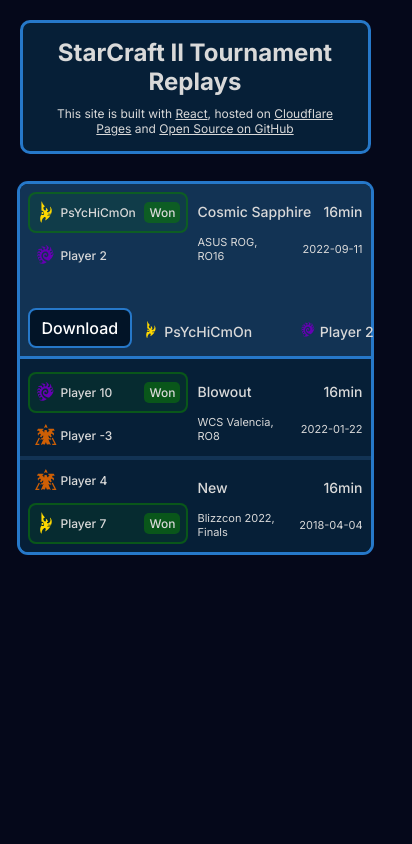
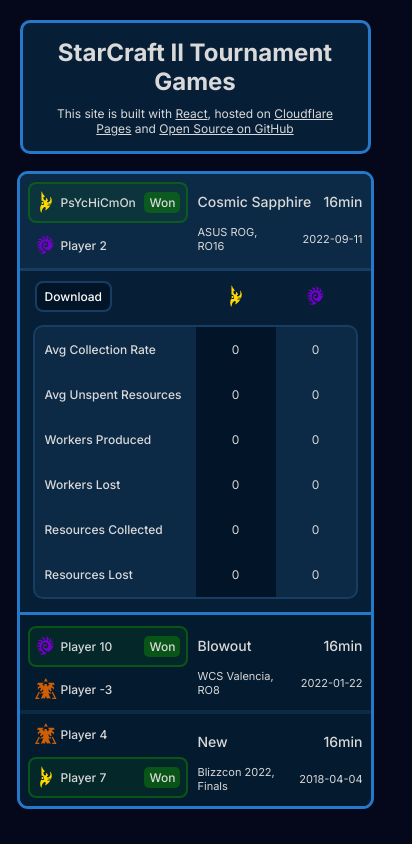
Before and after one commit to ZephyrBlu/sc2.gg, a React (Vite) app: page / in a window 390 px wide. Both pictures are taken after a click on the element 195 px from the left and 230 px from the top of the page. Shown: the whole page, 412 px wide, since content can reach past the window. Built offline with nearby package versions, Linux system fonts and the light colour scheme.

Commit message:
Basic responsive replay details layout

```diff
--- a/index.html
+++ b/index.html
@@ -9,7 +9,7 @@
     <link rel="preconnect" href="https://fonts.gstatic.com" crossorigin>
     <link href="https://fonts.googleapis.com/css2?family=Inter:wght@400;500;700&display=swap" rel="stylesheet">
 
-    <title>StarCraft II Tournament Replays</title>
+    <title>StarCraft II Tournament Games</title>
   </head>
   <body>
     <div id="root"></div>
--- a/src/App.css
+++ b/src/App.css
@@ -1,11 +1,7 @@
-.App {
-  margin-top: 30px;
-}
-
 .App__header {
   background-color: var(--secondary-dark-3);
   border: 3px solid var(--primary-blue);
-  margin-bottom: 30px;
+  margin: 30px 0;
   border-radius: 10px;
   padding: 15px;
   font-weight: 700;
@@ -34,5 +30,6 @@
 
   .App__header {
     font-size: 24px;
+    margin: 20px 0;
   }
 }
--- a/src/App.tsx
+++ b/src/App.tsx
@@ -11,7 +11,7 @@
   return (
     <div className="App">
       <header className="App__header">
-        StarCraft II Tournament Replays
+        StarCraft II Tournament Games
         <span className="App__sub-heading">
           This site is built with&nbsp;
           <a href="https://reactjs.org/" target="_blank">React</a>,
--- a/src/ReplayDetails.css
+++ b/src/ReplayDetails.css
@@ -1,16 +1,23 @@
 .ReplayDetails {
-  margin-top: 40px;
+  margin: -20px;
+  padding: 20px;
+  margin-top: 15px;
+  padding-top: 15px;
+  border-top: 3px solid var(--primary-light-3);
+  background-color: var(--secondary-dark-3);
 }
 
 .ReplayDetails__header {
   display: flex;
+  margin-bottom: 15px;
 }
 
 .ReplayDetails__player-info {
+  flex-grow: 1;
   display: grid;
   grid-template-columns: repeat(2, 140px);
-  align-items: flex-end;
-  margin-bottom: 8px;
+  align-items: center;
+  justify-content: flex-end;
 }
 
 .ReplayDetails__player {
@@ -34,7 +41,7 @@
   font-size: inherit;
   font-weight: 500;
   background-color: var(--secondary-dark-1);
-  border: 2px solid var(--primary-blue);
+  border: 2px solid var(--primary-light-3);
   border-radius: 8px;
   color: white;
   padding: 8px 12px;
@@ -45,10 +52,51 @@
 }
 
 .ReplayDetails__stats {
-  border-radius: 25px;
-  width: 500px;
+  border-radius: 8px;
+  width: 100%;
   margin: 0;
   table-layout: fixed;
   border-collapse: collapse;
-  background-color: var(--secondary-dark-3);
+  background-color: var(--primary-light-1);
+  box-shadow: 0 0 0 2px var(--primary-light-3);
+  border-radius: 8px;
 }
+
+
+@media(max-width: 700px) {
+  .ReplayDetails {
+    margin: -8px;
+    padding: 15px;
+    margin-top: 10px;
+    padding-top: 10px;
+    border-top: 3px solid var(--primary-light-3);
+    background-color: var(--secondary-dark-3);
+  }
+
+  .ReplayDetails__stats {
+    font-size: 14px;
+  }
+
+  .ReplayDetails__download {
+    font-size: 12px;
+    padding: 6px 8px;
+    border-width: 2px;
+  }
+
+  .ReplayDetails__player-info {
+    grid-template-columns: repeat(2, 80px);
+  }
+
+  .ReplayDetails__player {
+    margin: 0;
+  }
+
+  .ReplayDetails__player-name {
+    display: none;
+  }
+
+  .ReplayDetails__player-icon {
+    margin: 0;
+    height: 25px;
+  }
+}
--- a/src/ReplayDetails.tsx
+++ b/src/ReplayDetails.tsx
@@ -41,7 +41,7 @@
           ))}
         </div>
       </div>
-      {/* <table className="ReplayDetails__stats">
+      <table className="ReplayDetails__stats">
         <tbody>
           {Object.entries(orderedStatMapping).map(([key, name]) => (
             <ReplaySummaryStat
@@ -52,7 +52,7 @@
             />
           ))}
         </tbody>
-      </table> */}
+      </table>
     </div>
   );
 }
--- a/src/ReplayRecord.css
+++ b/src/ReplayRecord.css
@@ -1,7 +1,7 @@
 .ReplayRecord {
   padding: 20px;
-  background-color: var(--secondary-dark-3);
-  border-top: 4px solid var(--primary-light-2);
+  background-color: var(--secondary-dark-2);
+  border-top: 4px solid var(--primary-light-1);
   transition: background-color 0.2s;
 }
 
@@ -17,12 +17,12 @@
 }
 
 .ReplayRecord:hover {
-  background-color: var(--primary-light-2);
+  background-color: var(--primary-light-1);
   cursor: pointer;
 }
 
 .ReplayRecord--selected {
-  background-color: var(--primary-light-2);
+  background-color: var(--primary-light-1);
   border-top: 3px solid var(--primary-blue);
   border-bottom: 3px solid var(--primary-blue);
   padding-top: 21px;
@@ -132,12 +132,12 @@
   }
 
   .ReplayRecord--selected {
-    padding-top: 11px;
+    padding-top: 9px;
   }
 
   .ReplayRecord--selected + .ReplayRecord {
     border-top: 3px solid transparent;
-    padding-top: 10px;
+    padding-top: 8px;
   }
 
   .ReplayRecord__preview {
--- a/src/ReplaySummaryStat.css
+++ b/src/ReplaySummaryStat.css
@@ -1,10 +1,10 @@
-.ReplayStat__stat:first-child .ReplayStat__value-wrapper {
+/* .ReplayStat__stat:first-child .ReplayStat__value-wrapper {
   margin-top: 15px;
 }
 
 .ReplayStat__stat:last-child .ReplayStat__value-wrapper {
   margin-bottom: 15px;
-}
+} */
 
 .ReplayStat__stat-title {
   grid-area: replay-stat-title;
@@ -62,3 +62,22 @@
   border-radius: 10px;
   box-shadow: 0 0 0 2px var(--green-highlight) inset;
 }
+
+@media(max-width: 700px) {
+  .ReplayStat__stat-title {
+    font-size: 12px;
+    padding: 0 10px;
+  }
+
+  .ReplayStat__value-wrapper {
+    font-size: 12px;
+    font-weight: 400;
+  }
+
+  .ReplayStat__stat-value {
+    grid-area: replay-stat-info;
+    width: 80px;
+    height: 20px;
+    padding: 0;
+  }
+}
--- a/src/ReplaySummaryStat.tsx
+++ b/src/ReplaySummaryStat.tsx
@@ -43,14 +43,14 @@
     };
   };
 
-  const statValues = generateComparisonValues(statInfo);
-  if (statValues[1] > statValues[2]) {
-    player1Highlight = 'win';
-    player2Highlight = 'loss';
-  } else {
-    player1Highlight = 'loss';
-    player2Highlight = 'win';
-  }
+  // const statValues = generateComparisonValues(statInfo);
+  // if (statValues[1] > statValues[2]) {
+  //   player1Highlight = 'win';
+  //   player2Highlight = 'loss';
+  // } else {
+  //   player1Highlight = 'loss';
+  //   player2Highlight = 'win';
+  // }
 
   const renderValues = (values) => {
     if (!Array.isArray(values)) {
--- a/src/index.css
+++ b/src/index.css
@@ -50,6 +50,7 @@
 
 html, body {
   height: 100%;
+  overflow-x: hidden;
 }
 
 body {
```
Also changed, not shown: public/icons/zerg-logo.svg.
